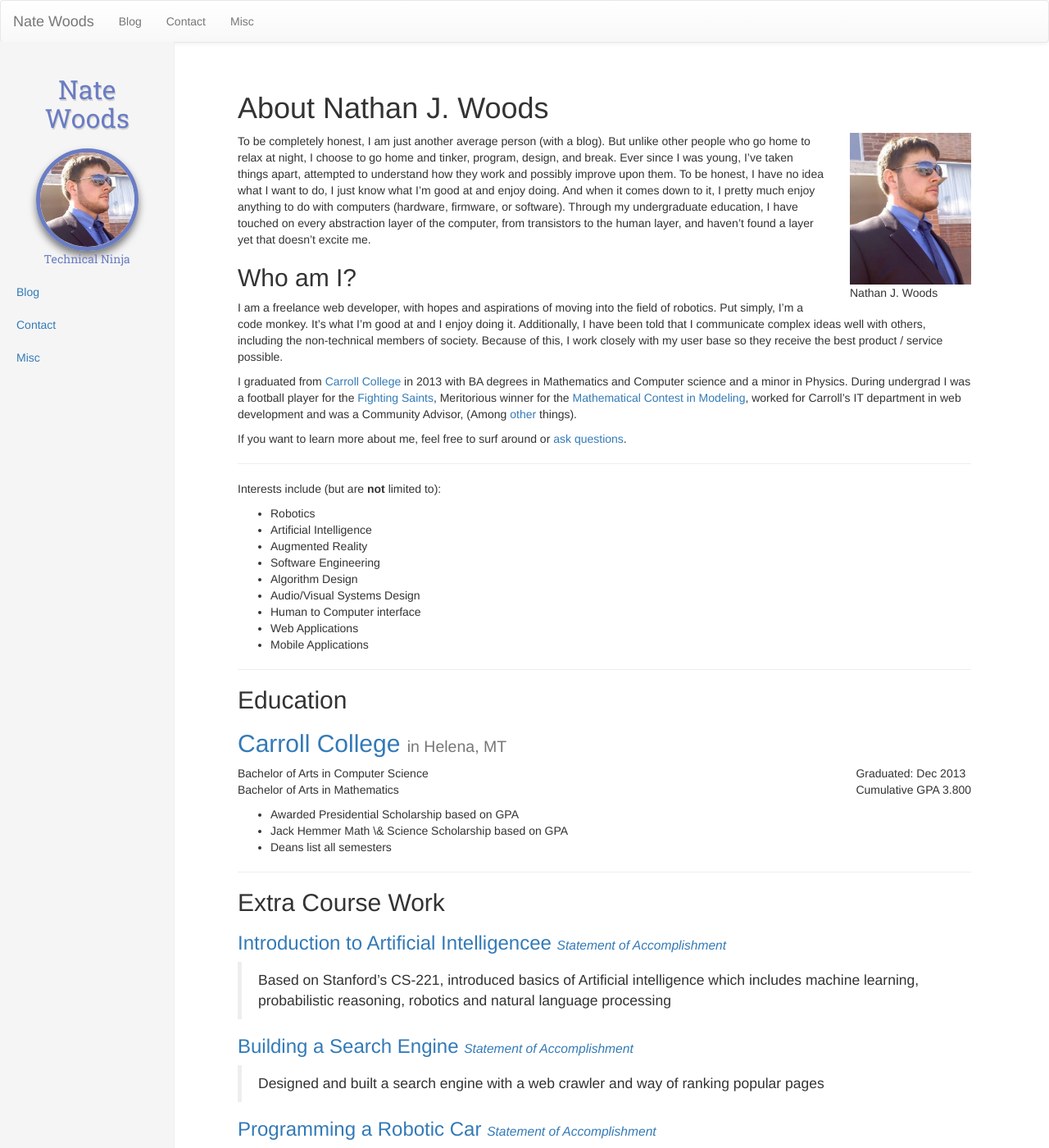
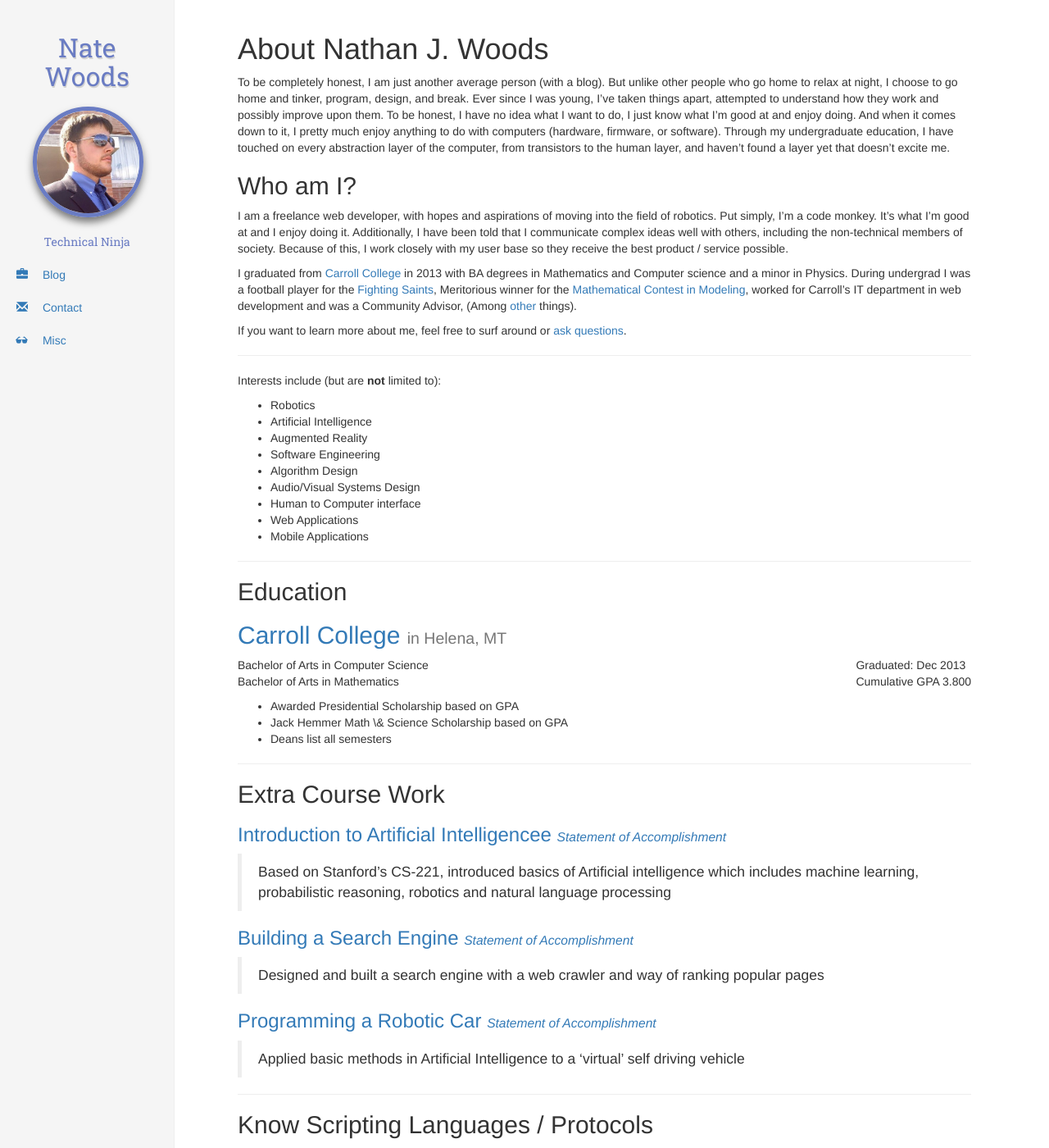
Before and after one commit to bign8/bign8.github.io, a Jekyll site: the page built from index.md, in a window 1280 px wide and 1400 px high. Shown: the whole window at 82% size. Built offline with Jekyll 4.4.1, drawn with Linux system fonts in a browser that asks for light colours; Markdown is read by kramdown in place of the engine named in the settings.

Commit message:
Building saucy profile w/overlay

```diff
--- a/_layouts/default.html
+++ b/_layouts/default.html
@@ -10,16 +10,17 @@
 		<link rel="stylesheet" href="/assets/bootstrap-3.3.6/css/bootstrap-theme.min.css">
 		<link rel="stylesheet" href="/assets/css/sidebar.css">
 		<link rel="stylesheet" href="/assets/css/profile.css">
+		<link rel="stylesheet" href="/assets/css/additional.css">
 		{% if page.css.size %}<link rel='stylesheet' type='text/css' href='/assets/css/{{ page.css }}.css' />{% endif %}
 	</head>
 	<body>
 		<div class="site">
-			<div class="header">
+			<div class="header visible-xs-block">
 				<nav class="navbar navbar-default">
 					<div class="container-fluid">
 						<!-- Brand and toggle get grouped for better mobile display -->
 						<div class="navbar-header">
-							<button type="button" class="navbar-toggle collapsed" data-toggle="collapse" data-target="#bs-example-navbar-collapse-1" aria-expanded="false">
+							<button type="button" class="navbar-toggle collapsed" data-toggle="collapse" data-target="#mobile-nav" aria-expanded="false">
 								<span class="sr-only">Toggle navigation</span>
 								<span class="icon-bar"></span>
 								<span class="icon-bar"></span>
@@ -29,23 +30,11 @@
 						</div>
 
 						<!-- Collect the nav links, forms, and other content for toggling -->
-						<div class="collapse navbar-collapse" id="bs-example-navbar-collapse-1">
+						<div class="collapse navbar-collapse" id="mobile-nav">
 							<ul class="nav navbar-nav">
-								<li>
-									<a href="/blog/">
-										Blog
-									</a>
-								</li>
-								<li>
-									<a href="/contact/">
-										Contact
-									</a>
-								</li>
-								<li>
-									<a href="/misc/">
-										Misc
-									</a>
-								</li>
+								<li><a href="/blog/">Blog</a></li>
+								<li><a href="/contact/">Contact</a></li>
+								<li><a href="/misc/">Misc</a></li>
 							</ul>
 						</div><!-- /.navbar-collapse -->
 					</div><!-- /.container-fluid -->
@@ -56,25 +45,27 @@
 					<div class="col-sm-3 col-md-2 sidebar">
 						<a class="profile" href="/">
 							<h1>Nate Woods</h1>
-							<img class="img-circle" src="/assets/img/n8-rnd.jpg">
+							<div class="face">
+								<img class="img-circle" src="/assets/img/n8-rnd.jpg">
+							</div>
 							<p>Technical Ninja</p>
 						</a>
 						<ul class="nav nav-sidebar">
-							<li>
+							<li{% if page.url == "/blog/" %} class="active"{% endif %}>
 								<a href="/blog/">
-									<i class="fa fa-archive" aria-hidden="true"></i>
+									<i class="glyphicon glyphicon-briefcase" aria-hidden="true"></i>
 									Blog
 								</a>
 							</li>
-							<li>
+							<li{% if page.url == "/contact/" %} class="active"{% endif %}>
 								<a href="/contact/">
-									<i class="fa fa-phone" aria-hidden="true"></i>
+									<i class="glyphicon glyphicon-envelope" aria-hidden="true"></i>
 									Contact
 								</a>
 							</li>
-							<li>
+							<li{% if page.url == "/misc/" %} class="active"{% endif %}>
 								<a href="/misc/">
-									<i class="fa fa-terminal" aria-hidden="true"></i>
+									<i class="glyphicon glyphicon-sunglasses" aria-hidden="true"></i>
 									Misc
 								</a>
 							</li>
--- /dev/null
+++ b/assets/css/additional.css
@@ -0,0 +1,3 @@
+.nav .glyphicon {
+	margin-right: 1em;
+}
--- a/assets/css/profile.css
+++ b/assets/css/profile.css
@@ -1,5 +1,5 @@
 @import url("//fonts.googleapis.com/css?family=Roboto+Slab:400,100,300,700&subset=latin,latin-ext");
-.profile {
+.profile, .profile:hover {
   display: block;
   text-decoration: none;
   font-family: Roboto Slab, sans-serif;
@@ -10,11 +10,52 @@
   display: block;
   font-size: 32px;
   font-weight: normal;
-  margin-bottom: 20px;
   text-shadow: 1px 2px rgba(0, 0, 0, 0.14);
+}
+.profile .face {
+  width: 135px;
+  height: 135px;
+  margin: 20px;
+  border: 5px solid #6A7CC3;
+  box-shadow: 0px 6px 10px 0px rgba(0, 0, 0, 0.51);
+  border-radius: 50%;
+  position: relative;
 }
 .profile img {
   width: 125px;
-  border: 5px solid #6A7CC3;
-  box-shadow: 0px 6px 10px 0px rgba(0, 0, 0, 0.51);
+  height: 125px;
 }
+.profile .face:before {
+  opacity: 0;
+  -webkit-transition: opacity, 0.5s, ease-in-out;
+  -moz-transition: opacity, 0.5s, ease-in-out;
+  transition: opacity, 0.5s, ease-in-out;
+  content: 'i';
+  display: block;
+  background-color: rgba(0, 0, 0, 0.5);
+  border-radius: 50%;
+  color: #fbfbfb;
+  font-size: 72px;
+  line-height: 125px;
+  font-weight: 700;
+  position: absolute;
+  left: 0;
+  right: 0;
+  top: 0;
+  bottom: 0;
+}
+.profile:hover .face:before {
+  opacity: 1;
+}
+
+/*
+border-radius: 50%;
+    border: 5px solid #6A7CC3;
+    margin: 20px;
+    width: 135px;
+    height: 135px;
+    box-shadow: 0px 6px 10px 0px rgba(0, 0, 0, 0.51);
+    background-color: black;
+    z-index: 10;
+
+    */
--- a/assets/css/sidebar.css
+++ b/assets/css/sidebar.css
@@ -9,7 +9,7 @@
 @media (min-width: 768px) {
   .sidebar {
     position: fixed;
-    top: 51px;
+    top: 0;
     bottom: 0;
     left: 0;
     z-index: 1000;
--- a/index.md
+++ b/index.md
@@ -1,13 +1,9 @@
 ---
 layout: default
+permalink: /
 ---
 
 # About Nathan J. Woods
-
-<div style="float:right;margin-left:30px">
-	<a href="/assets/img/n8.jpg"><img title="Nathan Woods" alt="Nathan Woods" src="/assets/img/n8.jpg" width="148" height="185" /></a>
-	<br/>Nathan J. Woods
-</div>
 
 To be completely honest, I am just another average person (with a blog). But unlike other people who go home to relax at night, I choose to go home and tinker, program, design, and break. Ever since I was young, I've taken things apart, attempted to understand how they work and possibly improve upon them. To be honest, I have no idea what I want to do, I just know what I'm good at and enjoy doing. And when it comes down to it, I pretty much enjoy anything to do with computers (hardware, firmware, or software). Through my undergraduate education, I have touched on every abstraction layer of the computer, from transistors to the human layer, and haven't found a layer yet that doesn't excite me.
 
```
Also changed, not shown: misc/index.md (+1 -0 lines).
